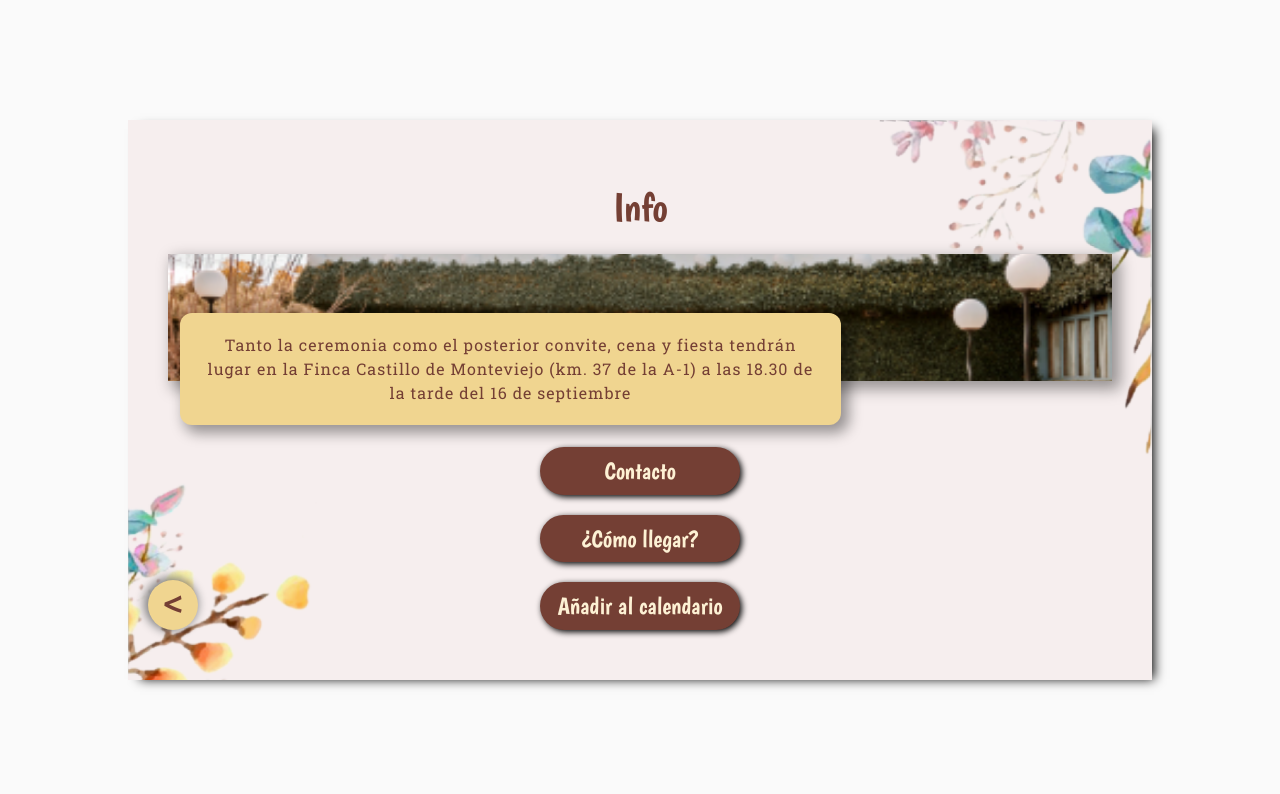
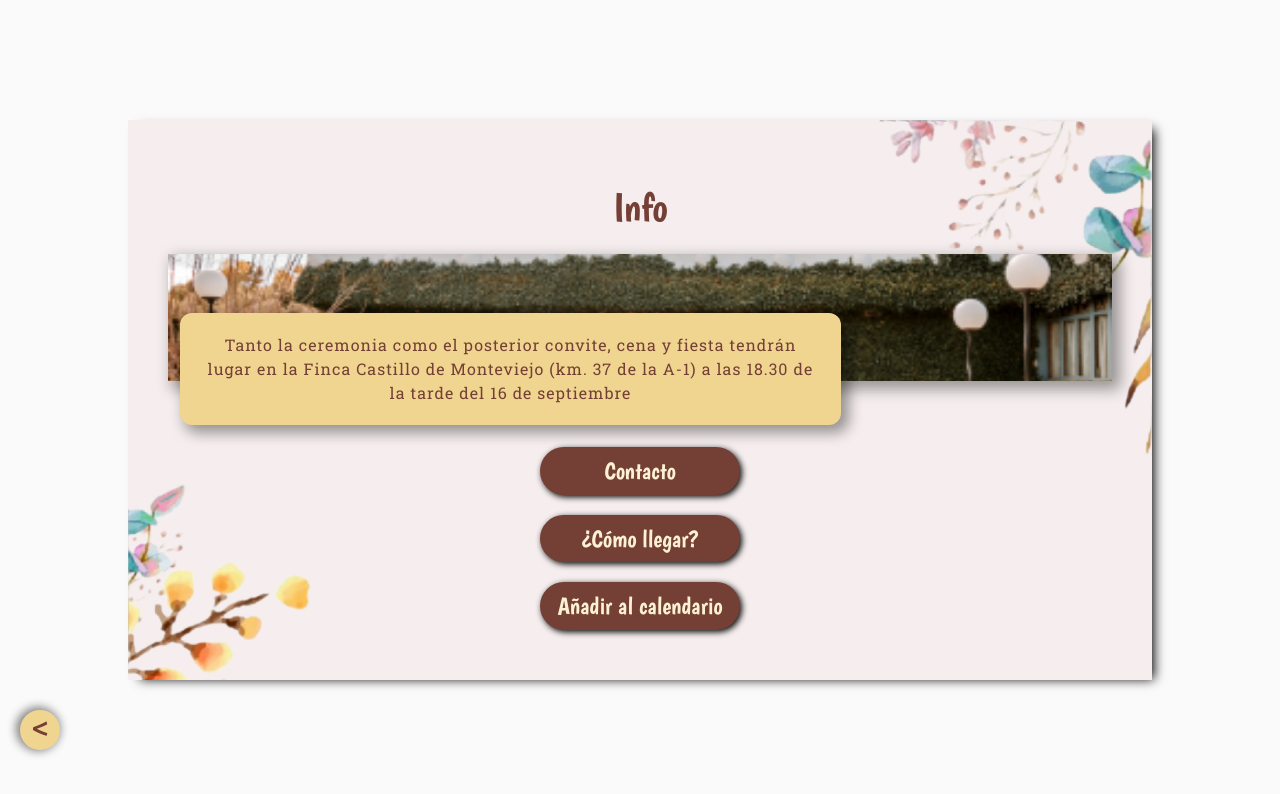
Before and after one commit to jlaguilargomez/wedding-app-react, a React (Create React App) app: page /info in a window 1280 px wide. Shown: the top 794 px of the page. Built offline with nearby package versions, Linux system fonts and the light colour scheme; no server answers; sample sign-in values are in the browser's storage.

Commit message:
Add img and change ActionButton style

```diff
--- a/src/modules/dashboard/pages/Main/Main.tsx
+++ b/src/modules/dashboard/pages/Main/Main.tsx
@@ -4,16 +4,17 @@ import InfoCard from 'modules/common/components/InfoCard/InfoCard';
 import Modal from 'modules/common/containers/Modal/Modal';
 import React, { useState } from 'react';
 import { useNavigate } from 'react-router-dom';
+import UsMain from 'assets/img/us_main.jpg';
 
 import styles from 'styles/pages/Main.module.scss';
 
 function Main(): JSX.Element {
     const navigate = useNavigate();
-    const [showModal, setShowModal] = useState<boolean>(false);
 
     return (
         <>
             <h1>¡Nos casamos!</h1>
+            <img className={styles.main__img} src={UsMain} alt="nosotros" />
             <InfoCard>
                 <div>
                     <p>
@@ -28,16 +29,11 @@ function Main(): JSX.Element {
                     </p>
                 </div>
             </InfoCard>
-            {showModal && (
-                <Modal>
-                    <h1>Soy un modal</h1>
-                </Modal>
-            )}
+
             <Button text="¡Me apunto!" />
-            <Button btnStyle="secondary" text="Info" />
-            <Button btnStyle="secondary" text="Sorteo..." />
+            <Button text="Info" onClickEvent={() => navigate('/info')} />
+            <Button text="Sorteo..." />
             <ActionButton position="back" onClickEvent={() => navigate('/')} />
-            <ActionButton onClickEvent={() => navigate('/info')} />
         </>
     );
 }
--- a/src/styles/components/ActionButton.module.scss
+++ b/src/styles/components/ActionButton.module.scss
@@ -1,14 +1,14 @@
 .action-button {
+    position: fixed;
     align-self: end;
     border-radius: 100%;
     background: var(--light-brown);
     color: var(--big-brown);
-    width: 50px;
-    height: 50px;
-    position: absolute;
+    width: 40px;
+    height: 40px;
     bottom: 5rem;
     box-shadow: 2px 1px 10px 2px grey;
-    font-size: 3rem;
+    font-size: 2.5rem;
     transition: 0.2s all;
 
     &--next {
--- a/src/styles/pages/Main.module.scss
+++ b/src/styles/pages/Main.module.scss
@@ -1,2 +1,5 @@
 .main {
+    &__img {
+        width: 100%;
+    }
 }
```
Also changed, not shown: src/assets/img/us_main.jpg (added).
